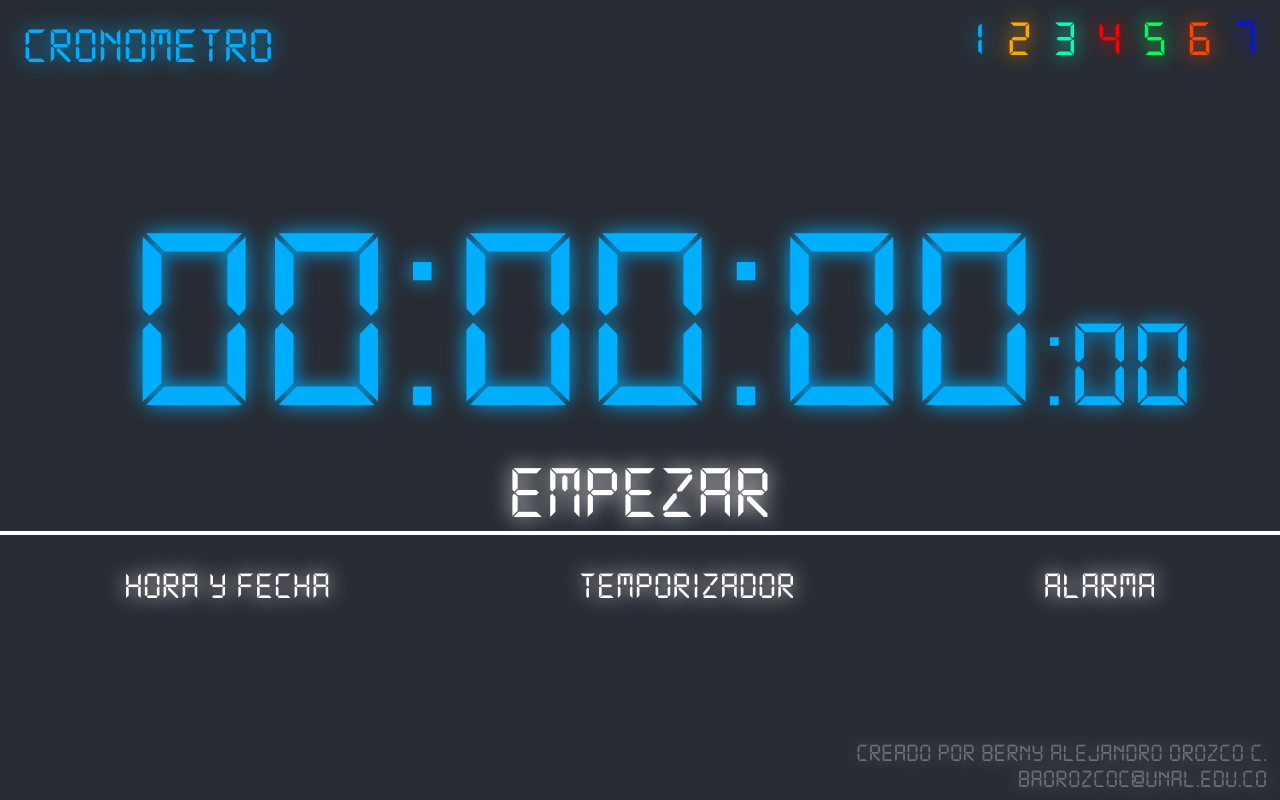
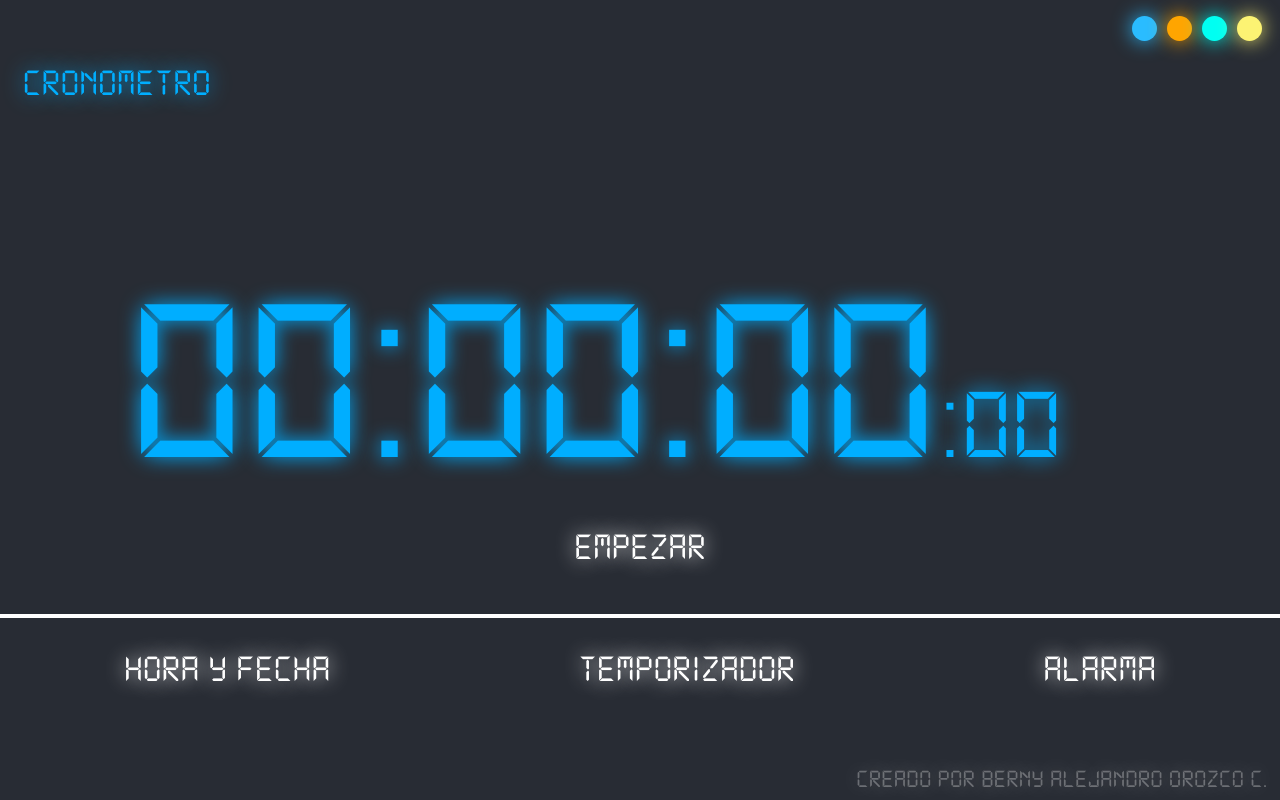
Before and after one commit to Baorozcoc/MultiClock, a React (Create React App) app in the folder multiclock/: page / in a window 1280 px wide. Both pictures are taken after a click on the element "Cronometro". Built offline with nearby package versions, Linux system fonts and the light colour scheme.

Commit message:
new visual changes and bugs solved

```diff
--- a/multiclock/src/App.css
+++ b/multiclock/src/App.css
@@ -1,5 +1,9 @@
 .App {
   text-align: center;
+}
+*{
+  font-family: 'Digi1';
+  transition: .2s ease-in all;
 }
 :root{
   --Principal-color: #15df91;
@@ -24,11 +28,6 @@
   font-family: 'Digi1';
   overflow: hidden;
 }
-@media screen and (max-width: 800px) {
-  .Main{
-    justify-content: space-evenly;
-  }
-}
 .Divider{
   width: 100vw;
   height: 0.5vh;
@@ -42,13 +41,18 @@
   align-items: center;
   justify-content: center;
   user-select: none;
+  border: none;
+  width: 100%;
 }
-.Buttons div{
+.Buttons button{
   padding: 0px 40px;
   margin: 0px 5vw;
   border-radius: 10px;
+  background-color: transparent;
+  color: white;
+  border: none;
 }
-.Buttons div:hover{
+.Buttons button:hover{
   cursor: pointer;
   box-shadow: 0 0 8px 5px white;
 }
@@ -57,7 +61,7 @@
   position: absolute;
   bottom: 1vh;
   right:1vw;
-  font-size: 2vw;
+  font-size: clamp(1.5rem, 2vw, 5rem);
   color: rgb(255, 255, 255,0.3);
   text-shadow: 0 0 20px  rgb(255, 255, 255,0.3);
 }
@@ -67,7 +71,7 @@
   justify-content: center;
   text-align: right;
   position: absolute;
-  top: 1vh;
+  top: 2vh;
   right:1vw;
   font-size: 4vw;
   color: white;
@@ -86,37 +90,27 @@
 .Styles div{
   padding: 5px;
   margin:0px 5px;
-  border-radius: 10px;
+  border-radius: 50%;
+  width: 15px !important;
+  height: 15px !important;
 }
 .Styles div:hover{
   cursor: pointer;
   box-shadow: 0 0 8px 5px white;
 }
 .S1{
-  color: #00aeff;
-  text-shadow: 0 0 20px  #00aeff;
+  background-color: #2abcff;
+  box-shadow: 0 0 20px  #2abcff;
 }
 .S2{
-  color: orange;
-  text-shadow: 0 0 20px  orange;
+  background-color: orange;
+  box-shadow: 0 0 20px  orange;
 }
 .S3{
-  color:#00FFB9;
-  text-shadow: 0 0 20px  #00FFB9;
+  background-color:#00fff2;
+  box-shadow: 0 0 20px  #00fff2;
 }
 .S4{
-  color:#ff0000;
-  text-shadow: 0 0 20px  #ff0000;
+  background-color:#fcf373;
+  box-shadow: 0 0 20px  #fcf373;
 }
-.S6{
-  color:orangered;
-  text-shadow: 0 0 20px  orangered;
-}
-.S5{
-  color:#00FF56;
-  text-shadow: 0 0 20px  #00FF56;
-}
-.S7{
-  color:#0011ff;
-  text-shadow: 0 0 20px  #0011ff;
-}
--- a/multiclock/src/App.js
+++ b/multiclock/src/App.js
@@ -19,13 +19,10 @@ function App() {
     <div className="App">
       <div className="Main">
         <div className='Styles'>
-          <div className='S1' onClick={()=>ChangeColor('#00aeff')}>1</div>
-          <div className='S2' onClick={()=>ChangeColor('orange')}>2</div>
-          <div className='S3' onClick={()=>ChangeColor('#00FFB9')}>3</div>
-          <div className='S4' onClick={()=>ChangeColor('#ff0000')}>4</div>
-          <div className='S5' onClick={()=>ChangeColor('#00FF56')}>5</div>
-          <div className='S6' onClick={()=>ChangeColor('orangered')}>6</div>
-          <div className='S7' onClick={()=>ChangeColor('#0011ff')}>7</div>
+          <div className='S1' onClick={()=>ChangeColor('#2abcff')}></div>
+          <div className='S2' onClick={()=>ChangeColor('orange')}></div>
+          <div className='S3' onClick={()=>ChangeColor('#00fff2')}></div>
+          <div className='S4' onClick={()=>ChangeColor('#fcf373')}></div>
         </div>
         {option===0&&<Clock1/>}
         {option===1&&<Crono/>}
@@ -33,7 +30,7 @@ function App() {
         {option===3&&<Alarm/>}
         <div className='Divider'></div>
         <Buttons option={option} setOption={setOption}/>
-        <div className='Credits'>Creado por Berny Alejandro Orozco C.<br/>baorozcoc@unal.edu.co</div>
+        <div className='Credits'>Creado por Berny Alejandro Orozco C.</div>
       </div>
     </div>
   );
--- a/multiclock/src/components/Alarm.css
+++ b/multiclock/src/components/Alarm.css
@@ -1,9 +1,8 @@
 .Clock {
     font-family: 'Digi1';
     color: var(--Secondary-color);
-    font-size: 22vw;
+    font-size: clamp(5rem, 22vw, 14rem);
     text-shadow: 0 0 20px  var(--Secondary-color);
-    width: 90vw;
 }
 .Clock2 {
     font-size: 12vw;
@@ -12,13 +11,16 @@
     display: flex;
     flex-wrap: wrap;
     justify-content: space-around;
+    width: 97vw;
 }
 .Alarms{
     font-family: 'Digi1';
-    font-size: 4vw;
+    font-size: clamp(2rem, 5vw, 4rem);
     color: var(--Principal-color);
     text-shadow: 0 0 20px  var(--Principal-color);
     padding: 5px;
+    margin-right: 10px;
+    position: relative;
 }
 .Alarms i:hover{
     cursor: pointer;
@@ -28,10 +30,14 @@
 .Ex{
     color: red;
     text-shadow: 0 0 20px  red;
+    position: absolute;
+    transform: scale(0.5);
+    top: -10px;
 }
 .Emergente{
     font-family: 'Digi1';
     position: absolute;
+    z-index: 2;
     width: 50vw;
     top: 5vh;
     left: 24vw;
@@ -40,13 +46,13 @@
     box-shadow: 0 0 8px 5px white;
     padding:10px;
 }
-.Emergente div{
+.Emergente .updown{
     justify-content: space-evenly;
 }
+.flex-wrap{
+    flex-wrap: wrap;
+}
 @media screen and (max-width: 800px) {
-    .Clock{
-        font-size: 26vw;
-    }
     .Clock2{
         font-size: 20vw;
     }
@@ -55,12 +61,4 @@
         top: 10vh;
         left:10vw;
     }
-    .Alarms{
-        font-size: 7vw;
-    }
 }
-@media screen and (min-width: 1200px) {
-    .Clock {
-       font-size: 270px;
-    }
-  }
--- a/multiclock/src/components/Buttons.css
+++ b/multiclock/src/components/Buttons.css
@@ -7,7 +7,7 @@
 }
 .Option{
     font-family: 'Digi1';
-    font-size: 3vw;
+    font-size: clamp(2rem, 3vw, 5rem);
     display: flex;
     flex-direction: column;
     align-items: center;
@@ -20,9 +20,8 @@
 }
 .Clicked{
     position: absolute;
-    top: 1vh;
+    top: 52px;
     left:1vw;
-    font-size: 4vw;
     color: var(--Secondary-color);
     text-shadow: 0 0 20px  var(--Secondary-color);
 }
@@ -34,21 +33,9 @@
   .Options{
       flex-direction: column;
   }
-  .Option{
-    font-size: 4.5vw;
-  }
-  .Clicked{
-    font-size: 6vw;
-  }
 }
 @media screen and (max-width: 800px) {
   .Options{
       flex-direction: column;
   }
-  .Option{
-    font-size: 8vw;
-  }
-  .Clicked{
-    font-size: 7vw;
-  }
 }
--- a/multiclock/src/components/Crono.css
+++ b/multiclock/src/components/Crono.css
@@ -1,30 +1,28 @@
 .Crono {
-    font-family: 'Digi1';
+    font-weight: normal;
     color: var(--Secondary-color);
-    font-size: 20vw;
+    font-size: clamp(5rem, 20vw, 15rem);
     text-shadow: 0 0 20px  var(--Secondary-color);
     text-align: left;
     width: 90vw;
     padding-left: 10vw;
+    margin-bottom: 0;
 }
 .Milisec{
     display: inline;
-    font-size: 10vw;
+    font-size: clamp(4rem, 8vw, 8rem);
     width: 20%;
 }
-@media screen and (max-width: 800px) {
+.flex-wrap{
+    flex-wrap: wrap;
+}
+@media screen and (max-width: 500px) {
     .Crono{
-        font-size: 22vw;
-        padding-left: 2vw;
-    }
-    .Milisec{
-        font-size: 12vw;
+        padding-left: 0;
     }
 }
-
-@media screen and (min-width: 1200px) {
-    .Crono {
-       font-size: 270px;
-       padding-left: 10vw;
+@media screen and (max-width: 375px) {
+    .Milisec{
+        display: none;
     }
-  }
+}
--- a/multiclock/src/components/Crono.js
+++ b/multiclock/src/components/Crono.js
@@ -1,4 +1,4 @@
-import React, {useState, useEffect} from 'react';
+import React, {useState, useEffect, useRef} from 'react';
 import Click from '../resources/SimpleClick.wav'
 import './Crono.css'
 
@@ -9,77 +9,61 @@ function toStr(texto){
     })
 }
 const Crono = () => {
-    const [start,setstart]=useState(0);
-    const [hours, setHours]= useState(0);
-    const [minutes, setMinutes]= useState(0);
-    const [seconds, setSeconds]= useState(0);
-    const [milsec, setMilisec]=useState(0);
+    const [startDate,setStartDate]=useState(null);
+    const [endDate,setEndDate] = useState(null);
+    const [start,setStart]=useState(false);
+    const timerId = useRef(null);
+
+    function refreshClock() {
+        setEndDate(new Date());
+    }
     useEffect(() => {
-            start===1&&setTimeout(()=>
-            {
-                if(milsec===99 && seconds===59 && minutes===59&& hours===99){
-                    setMilisec(0);
-                    setSeconds(0);
-                    setMinutes(0);
-                    setHours(0);
-                    setstart(0);
-                }
-                else if(milsec===99 && seconds===59 && minutes===59 && hours!==99){
-                    setMilisec(0);
-                    setSeconds(0);
-                    setMinutes(0);
-                    setHours(hours+1);
-                }
-                else if(milsec===99 && seconds===59 && minutes!==59){
-                    setMilisec(0);
-                    setSeconds(0);
-                    setMinutes(minutes+1);
-                }
-                else if(milsec===99 && seconds!==59){
-                    setSeconds(seconds+1);
-                    setMilisec(0);
-                }
-                else{
-                    setMilisec(milsec+1);
-                }
-            },8)
-
-    }, [hours, minutes,  seconds, milsec, start]);
-    const sectoshow=toStr(seconds);
-    const mintoshow=toStr(minutes);
-    const hourtoshow=toStr(hours);
-    const milsectoshow=toStr(milsec);
-    function Reset(){
-        setHours(0);
-        setMinutes(0);
-        setSeconds(0);
-        setMilisec(0);
-        const alarm= new Audio(Click);
-        alarm.play();
-    }
+        if(start) timerId.current = setInterval(refreshClock, 10);
+        return function cleanup() {
+          clearInterval(timerId.current);
+        };
+    }, [start]);
     function Continue(){
-        setstart(1);
+        mil? setStartDate(new Date().setMilliseconds(-mil)): setStartDate(new Date());
+        setEndDate(new Date());
+        setStart(true);
         const alarm= new Audio(Click);
         alarm.play();
     }
     function Stop(){
-        setstart(0);
+        setStart(false);
+        clearInterval(timerId.current);
         const alarm= new Audio(Click);
         alarm.play();
     }
+    function Reset(){
+        setEndDate(null);
+        setStartDate(null);
+        const alarm= new Audio(Click);
+        alarm.play();
+    }
+
+    let mil = endDate && startDate? endDate - startDate: 0;
+    let milToShow = toStr(parseInt((mil%1000)/10))
+    let sec =parseInt(mil / 1000);
+    let secToShow = toStr(sec%60)
+    let min = parseInt(sec/60);
+    let minToShow = toStr(min%60);
+    let hrs = parseInt(min/60);
+    let hrsToShow = toStr(hrs%24);
+
     return(
-        <div>
-            <div className='Crono'>
-                {hourtoshow}:{mintoshow}:{sectoshow}
-                <div className='Milisec'>:{milsectoshow}</div>
-            </div>
-            <div className='Buttons'>
-                {start===0&&hours===0&&minutes===0&&seconds===0&&milsec===0&&<div onClick={()=>Continue()}>EMPEZAR</div>}
-                {start===0&&(hours!==0||minutes!==0||seconds!==0||milsec!==0)&&<div onClick={()=>Continue()}>CONTINUAR</div>}
-                {start===1&&<div onClick={()=>Stop()}>PARAR</div>}
-                {start===0&&(hours!==0||minutes!==0||seconds!==0||milsec!==0)&&<div onClick={()=>Reset()}>REINICIAR</div>}
-            </div>
-        </div>
+        <>
+           <h1 className='Crono'>
+                {hrsToShow}:{minToShow}:{secToShow}
+                <span className='Milisec'>:{milToShow}</span>
+            </h1>
+            <fieldset className='Buttons flex-wrap'>
+                {!start&&<button className='Option NoClick' onClick={()=>Continue()}>{mil===0? 'EMPEZAR' : 'CONTINUAR'}</button>}
+                {start&&<button className='Option NoClick' onClick={()=>Stop()}>PARAR</button>}
+                {!start&&mil!==0&&<button className='Option NoClick' onClick={()=>Reset()}>REINICIAR</button>}
+            </fieldset>
+        </>
     )
 }
 export default Crono;
--- a/multiclock/src/components/Temp1.css
+++ b/multiclock/src/components/Temp1.css
@@ -1,9 +1,13 @@
 .Temp1 {
     font-family: 'Digi1';
     color: var(--Secondary-color);
-    font-size: 20vw;
+    font-size: clamp(5rem, 20vw, 14rem);
     text-shadow: 0 0 20px  var(--Secondary-color);
-    width: 90vw;
+    font-weight: normal;
+    margin: 0;
+}
+.flex-wrap{
+    flex-wrap: wrap;
 }
 @media screen and (min-width: 1200px) {
     .Temp1 {
--- a/multiclock/src/components/Temporizador.js
+++ b/multiclock/src/components/Temporizador.js
@@ -20,8 +20,8 @@ const Temp1 = () => {
     const [secondsstatic, setSecondsstatic]= useState(0);
     const [alarm]=useState(new Audio(Sound));
     useEffect(() => {
-            start===1&&setTimeout(()=>
-            {
+        let timerId;
+        if(start) timerId = setTimeout(()=> {
             if(infinite===0 && hours===0 && minutes===0 && seconds===0 ){
                 setstart(0);
             }
@@ -53,6 +53,9 @@ const Temp1 = () => {
             }
         },1000)
 
+        return function cleanup() {
+            timerId&& clearTimeout(timerId);
+        };
     }, [alarm, hours, hoursstatic, infinite, minutes, minutesstatic, seconds, secondsstatic, start]);
     function MoreHours(){
         if(hours<99){
@@ -124,26 +127,28 @@ const Temp1 = () => {
     const mintoshow=toStr(minutes);
     const hourtoshow=toStr(hours);
     return(
-        <div>
+        <>
             {start===0&&
-            <div className='Buttons'>
-                <div onClick={()=>MoreHours()}>+</div>
-                <div onClick={()=>MoreMinutes()}>+</div>
-                <div onClick={()=>MoreSeconds()}>+</div>
-            </div>}
-            <div className='Temp1'>{hourtoshow}:{mintoshow}:{sectoshow}</div>
+            <fieldset className='Buttons'>
+                <button className='Option NoClick' onClick={()=>MoreHours()}>+</button>
+                <button className='Option NoClick' onClick={()=>MoreMinutes()}>+</button>
+                <button className='Option NoClick' onClick={()=>MoreSeconds()}>+</button>
+            </fieldset>}
+            <h1 className='Temp1'>{hourtoshow}:{mintoshow}:{sectoshow}</h1>
             {start===0&&
-            <div className='Buttons'>
-                <div onClick={()=>LessHours()}>-</div>
-                <div onClick={()=>LessMinutes()}>-</div>
-                <div onClick={()=>LessSeconds()}>-</div>
-            </div>}
-            <div className='Buttons'>
-                {start===0&&(minutes!==0||hours!==0||seconds!==0)&&<div onClick={()=>Activate(1)}>EMPEZAR</div>}
-                {start===1&&<div onClick={()=>Activate(0)}>PARAR</div>}
-                {infinite===0?<div onClick={()=>SetInfinite(1)}>REPETIR=NO</div>:<div onClick={()=>SetInfinite(0)}>REPETIR=SI</div>}
-            </div>
-        </div>
+            <fieldset className='Buttons'>
+                <button className='Option NoClick' onClick={()=>LessHours()}>-</button>
+                <button className='Option NoClick' onClick={()=>LessMinutes()}>-</button>
+                <button className='Option NoClick' onClick={()=>LessSeconds()}>-</button>
+            </fieldset>}
+            <fieldset className='Buttons flex-wrap'>
+                {start===0&&(minutes!==0||hours!==0||seconds!==0)&&<button className='Option NoClick' onClick={()=>Activate(1)}>EMPEZAR</button>}
+                {start===1&&<button className='Option NoClick' onClick={()=>Activate(0)}>PARAR</button>}
+                {infinite===0
+                    ?<button className='Option NoClick' onClick={()=>SetInfinite(1)}>REPETIR=NO</button>
+                    :<button className='Option NoClick' onClick={()=>SetInfinite(0)}>REPETIR=SI</button>}
+            </fieldset>
+        </>
     )
 }
 export default Temp1;
```
Also changed, not shown: multiclock/src/components/Alarm.js (+4 -10 lines), multiclock/src/components/Clock1.css (+9 -23 lines), multiclock/src/components/Clock1.js (+6 -13 lines). Lines whose indentation alone changed are shown as unchanged.
